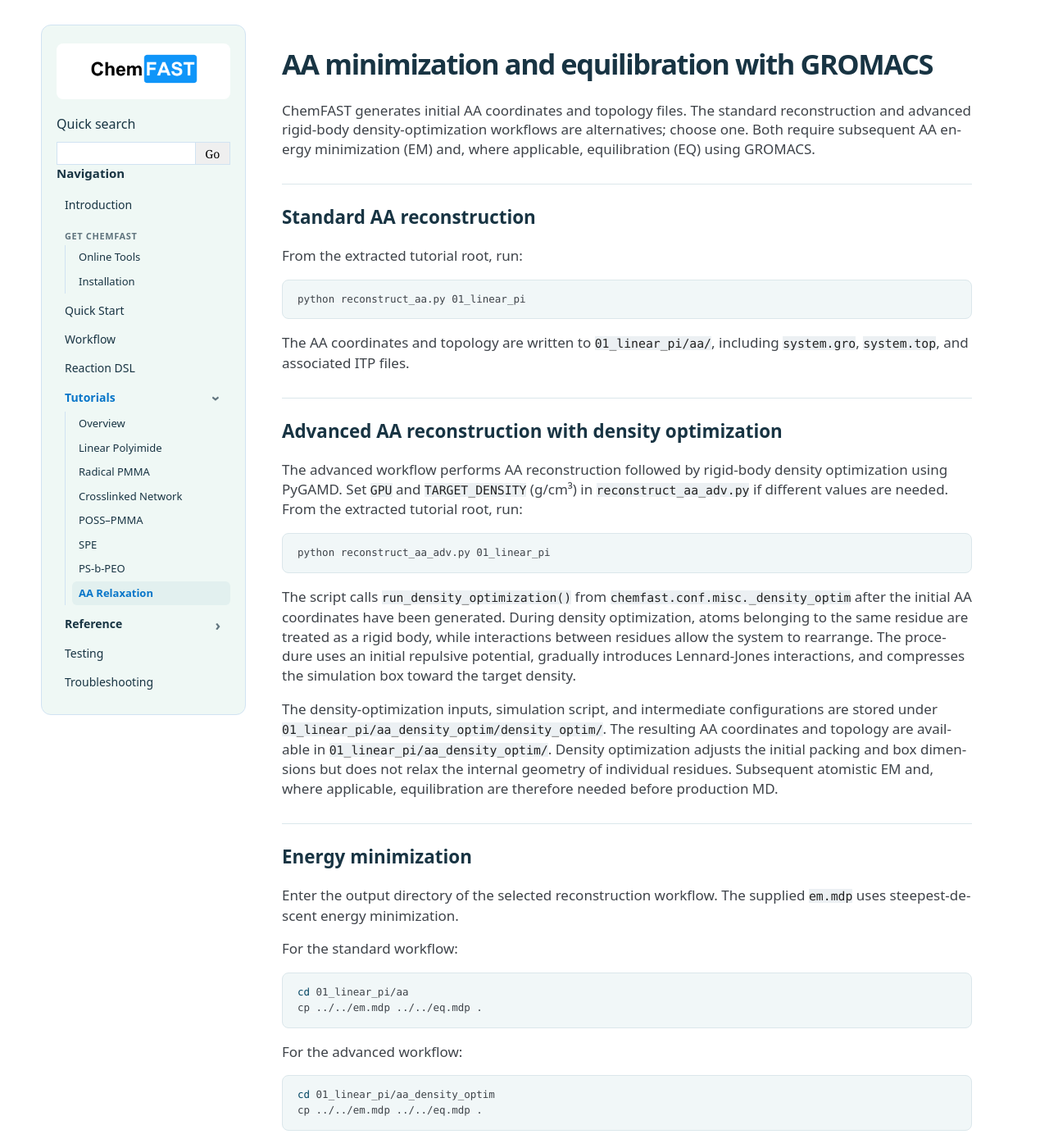
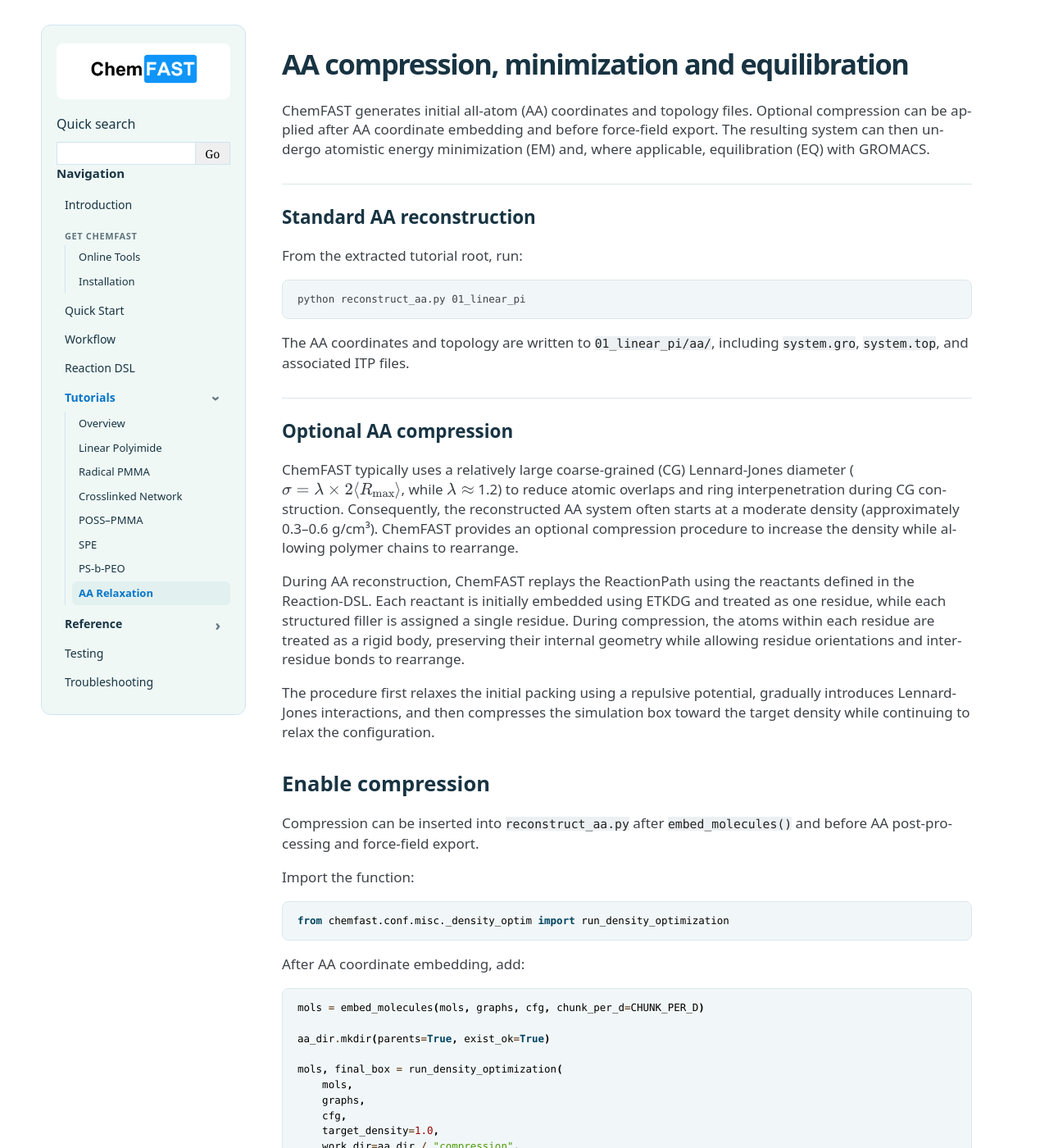
Before and after one commit to DoMD-toolkit/ChemFAST, a Sphinx documentation site: the page built from docs/tutorials/aa-relaxation.md, in a window 1280 px wide and 1400 px high. Shown: the whole window at 82% size. Built offline with Sphinx 7.4.7, drawn with Linux system fonts in a browser that asks for light colours; some of the changed text lies outside the part shown.

Commit message:
revised density compression docs

````diff
--- a/docs/tutorials/aa-relaxation.md
+++ b/docs/tutorials/aa-relaxation.md
@@ -1,9 +1,9 @@
-# AA minimization and equilibration with GROMACS
+# AA compression, minimization and equilibration
 
-ChemFAST generates initial AA coordinates and topology files. The standard
-reconstruction and advanced rigid-body density-optimization workflows are
-alternatives; choose one. Both require subsequent AA energy minimization (EM)
-and, where applicable, equilibration (EQ) using GROMACS.
+ChemFAST generates initial all-atom (AA) coordinates and topology files.
+Optional compression can be applied after AA coordinate embedding and before
+force-field export. The resulting system can then undergo atomistic energy
+minimization (EM) and, where applicable, equilibration (EQ) with GROMACS.
 
 ## Standard AA reconstruction
 
@@ -16,51 +16,144 @@
 The AA coordinates and topology are written to `01_linear_pi/aa/`, including
 `system.gro`, `system.top`, and associated ITP files.
 
-## Advanced AA reconstruction with density optimization
+## Optional AA compression
 
-The advanced workflow performs AA reconstruction followed by rigid-body density
-optimization using PyGAMD. Set `GPU` and `TARGET_DENSITY` (g/cm³) in
-`reconstruct_aa_adv.py` if different values are needed. From the extracted
-tutorial root, run:
+ChemFAST typically uses a relatively large coarse-grained (CG) Lennard-Jones
+diameter ({math}`\sigma = \lambda \times 2\langle R_{\max}\rangle`, while {math}`\lambda \approx` 1.2) to reduce atomic overlaps and
+ring interpenetration during CG construction. Consequently, the reconstructed
+AA system often starts at a moderate density (approximately 0.3–0.6 g/cm³).
+ChemFAST provides an optional compression procedure to increase the density
+while allowing polymer chains to rearrange.
+
+During AA reconstruction, ChemFAST replays the ReactionPath using the reactants
+defined in the Reaction-DSL. Each reactant is initially embedded using ETKDG
+and treated as one residue, while each structured filler is assigned a single
+residue. During compression, the atoms within each residue are treated as a
+rigid body, preserving their internal geometry while allowing residue
+orientations and inter-residue bonds to rearrange.
+
+The procedure first relaxes the initial packing using a repulsive potential,
+gradually introduces Lennard-Jones interactions, and then compresses the
+simulation box toward the target density while continuing to relax the
+configuration.
+
+### Enable compression
+
+Compression can be inserted into `reconstruct_aa.py` after
+`embed_molecules()` and before AA post-processing and force-field export.
+
+Import the function:
+
+```python
+from chemfast.conf.misc._density_optim import run_density_optimization
+```
+
+After AA coordinate embedding, add:
+
+```python
+mols = embed_molecules(mols, graphs, cfg, chunk_per_d=CHUNK_PER_D)
+
+aa_dir.mkdir(parents=True, exist_ok=True)
+
+mols, final_box = run_density_optimization(
+    mols,
+    graphs,
+    cfg,
+    target_density=1.0,
+    work_dir=aa_dir / "compression",
+    gpu=0,
+)
+```
+
+The function generates the compression inputs, executes PyGAMD, and reads the
+resulting AA coordinates and simulation box.
+
+If PyGAMD is installed in a separate Python environment, specify its Python
+interpreter using `python_bin`:
+
+```python
+mols, final_box = run_density_optimization(
+    mols,
+    graphs,
+    cfg,
+    target_density=1.0,
+    work_dir=aa_dir / "compression",
+    gpu=0,
+    python_bin="/path/to/pygamd-env/bin/python",
+)
+```
+
+Replace `python_bin` with the path to the Python interpreter in the PyGAMD
+environment. If omitted, the current Python interpreter is used.
+
+The compression working directory contains the generated inputs and script:
+
+```text
+compression/
+├── ini.xml
+├── inter.json
+├── run_density.py
+└── optimized.xml
+```
+
+The directory also contains intermediate configurations generated during
+compression.
+
+The generated PyGAMD script can be rerun manually from a working directory
+that already contains `ini.xml`, `inter.json`, and `run_density.py`:
 
 ```bash
-python reconstruct_aa_adv.py 01_linear_pi
+cd 01_linear_pi/aa/compression
+python run_density.py ini.xml inter.json --gpu=0
 ```
 
-The script calls `run_density_optimization()` from `chemfast.conf.misc._density_optim`
-after the initial AA coordinates have been generated. During density optimization,
-atoms belonging to the same residue are treated as a rigid body, while interactions
-between residues allow the system to rearrange. The procedure uses an initial
-repulsive potential, gradually introduces Lennard-Jones interactions, and compresses
-the simulation box toward the target density.
+This command runs the compression simulation only; it does not automatically
+transfer the resulting coordinates back into the ChemFAST reconstruction
+workflow. The current `run_density_optimization()` interface performs input
+generation, simulation, and result loading together rather than exposing
+these stages as separate calls.
 
-The density-optimization inputs, simulation script, and intermediate configurations
-are stored under `01_linear_pi/aa_density_optim/density_optim/`. The resulting AA
-coordinates and topology are available in `01_linear_pi/aa_density_optim/`.
-Density optimization adjusts the initial packing and box dimensions but does not
-relax the internal geometry of individual residues. Subsequent atomistic EM and,
-where applicable, equilibration are therefore needed before production MD.
+After calling `run_density_optimization()`, update the AA graph coordinates
+and perform post-processing before the standard SDF and force-field export:
+
+```python
+for mol, graph in zip(mols, graphs):
+    positions = mol.GetConformer().GetPositions()
+
+    for atom_id in range(mol.GetNumAtoms()):
+        graph.nodes[atom_id]["x"] = positions[atom_id].copy()
+
+    post_process_aa_mol(mol, graph, final_box)
+```
+
+The standard export steps can then proceed unchanged, with the resulting AA
+files written to `01_linear_pi/aa/`.
+
+**Notes:**
+
+- The default target density is 1.0 g/cm³ and can be adjusted for the system
+  of interest.
+- Compression is skipped if the initial density is already at or above the
+  target density.
+- The procedure preserves the internal geometry of individual residues but
+  does not replace subsequent atomistic EM and equilibration.
+- For an already dense input configuration, a separate soft-potential
+  relaxation protocol may be needed to resolve unfavorable atomic contacts
+  before conventional atomistic MD.
+- The compression procedure currently supports orthorhombic simulation boxes.
 
 ## Energy minimization
 
-Enter the output directory of the selected reconstruction workflow.
-The supplied `em.mdp` uses steepest-descent energy minimization.
-
-For the standard workflow:
+Enter the AA output directory and copy the supplied MDP files:
 
 ```bash
 cd 01_linear_pi/aa
 cp ../../em.mdp ../../eq.mdp .
 ```
 
-For the advanced workflow:
+The supplied `em.mdp` uses steepest-descent energy minimization.
 
-```bash
-cd 01_linear_pi/aa_density_optim
-cp ../../em.mdp ../../eq.mdp .
-```
-
-Then run:
+Run:
 
 ```bash
 gmx grompp -f em.mdp -c system.gro -p system.top -o em.tpr
@@ -84,5 +177,5 @@
 This produces `eq.gro`. The POSS–PMMA tutorial includes an EM stage only.
 
 The supplied MDP files provide example simulation settings; inspect them before
-running. Some systems may require additional case-specific stages before production
-MD.
+running. Some systems may require additional case-specific stages before
+production MD.
````
Also changed, not shown: 6 other files.
